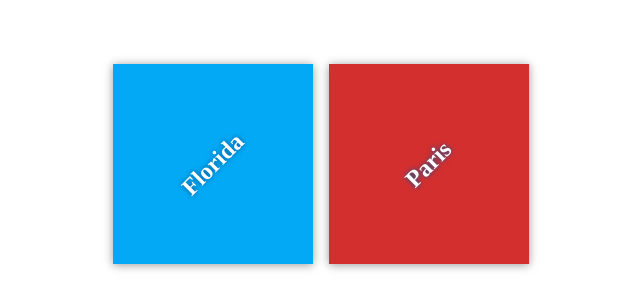
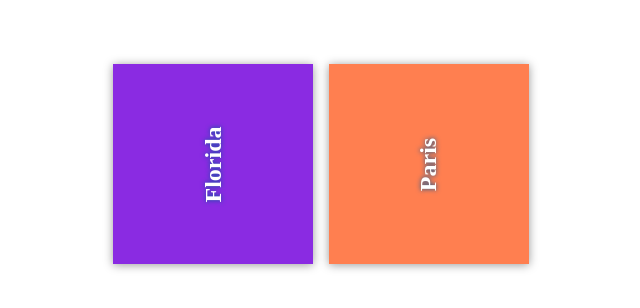
Before and after one commit to alilosoft/my-travel-plans, a plain HTML site: page index.html in a window 1280 px wide. Shown: the part 236-544 px from the top of the page, without its empty margins (319-959 px from the left). Drawn offline with Linux system fonts and the light colour scheme.

Commit message:
Changes the colors of destinations

```diff
--- a/css/app.css
+++ b/css/app.css
@@ -46,15 +46,15 @@ body {
 
 h2 {
     margin: 0;
-    transform: rotate(-45deg);
+    transform: rotate(-90deg);
     transition: transform 0.5s;
     text-shadow: 0 0 5px #01579b;
 }
 
 #florida {
-    background-color: #03a9f4;
+    background-color: blueviolet;
 }
 
 #paris {
-    background-color: #d32f2f;
+    background-color: coral;
 }
```
